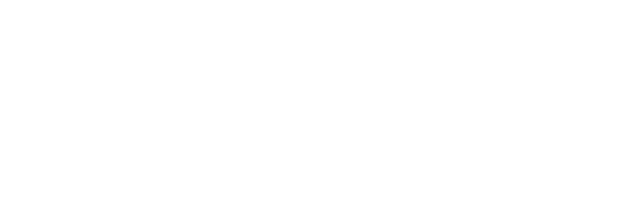
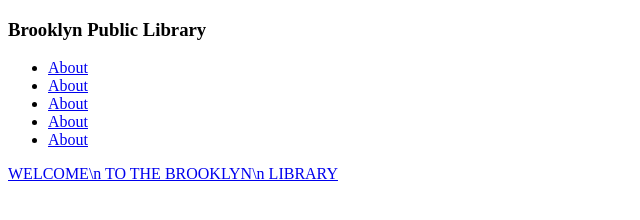
Before and after one commit to DimiBibikau/library, a plain HTML site: page library/index.html in a window 1280 px wide. Shown: the whole page, without its empty margins (0-640 px from the left). Drawn offline with Linux system fonts and the light colour scheme.

Commit message:
feat: front page layout

```diff
--- a/library/index.html
+++ b/library/index.html
@@ -9,12 +9,25 @@
 <body>
     <header>
         <div class="wrapper">
-            <section class="main" id="main"></section>
+            <section class="front-page" id="front-page">
+                <nav class="navigation" id="navigation">
+                    <h1 class="library-name">Brooklyn Public Library</h1>
+                    <ul class="navigation-list">
+                        <li class="navigation-item"><a href="#about"" class="navigation-link">About</li>
+                        <li class="navigation-item"><a href="#favourites"" class="navigation-link">About</li>
+                        <li class="navigation-item"><a href="#coffee-shop"" class="navigation-link">About</li>
+                        <li class="navigation-item"><a href="#contacts"" class="navigation-link">About</li>
+                        <li class="navigation-item"><a href="#library-card"" class="navigation-link">About</li>
+                    </ul>
+                </nav>
+                <p>WELCOME\n TO THE BROOKLYN\n LIBRARY</p>
+            </section>
         </div>
     </header>
     <main>
         <div class="wrapper">
-            <section class="about" id="about"></section>
+            <section class="about" id="about">
+            </section>
             <section class="favourites" id="favourites"></section>
             <section class="coffee-shop" id="coffee-shop"></section>
             <section class="contacts" id="contacts"></section>
```
